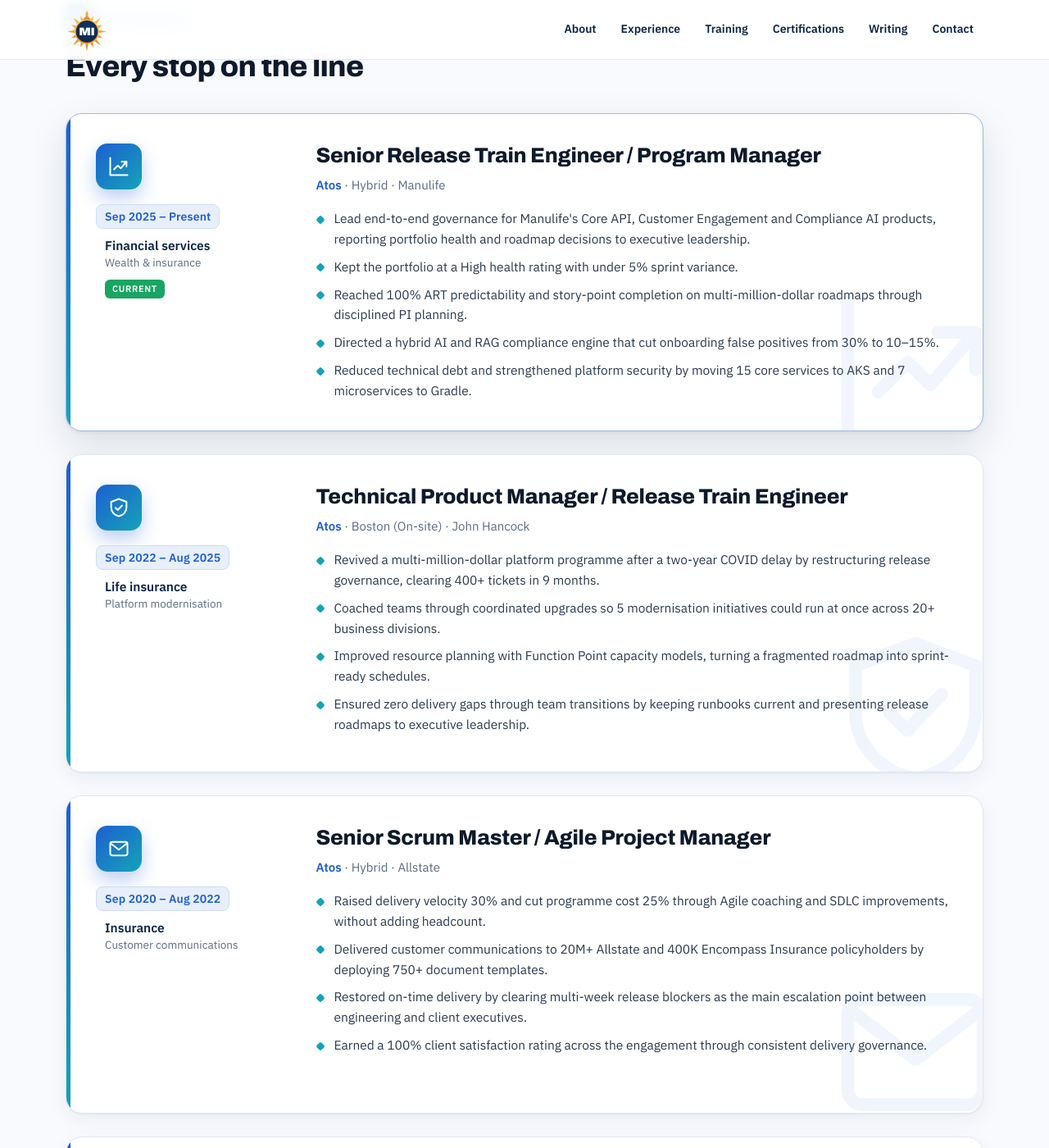
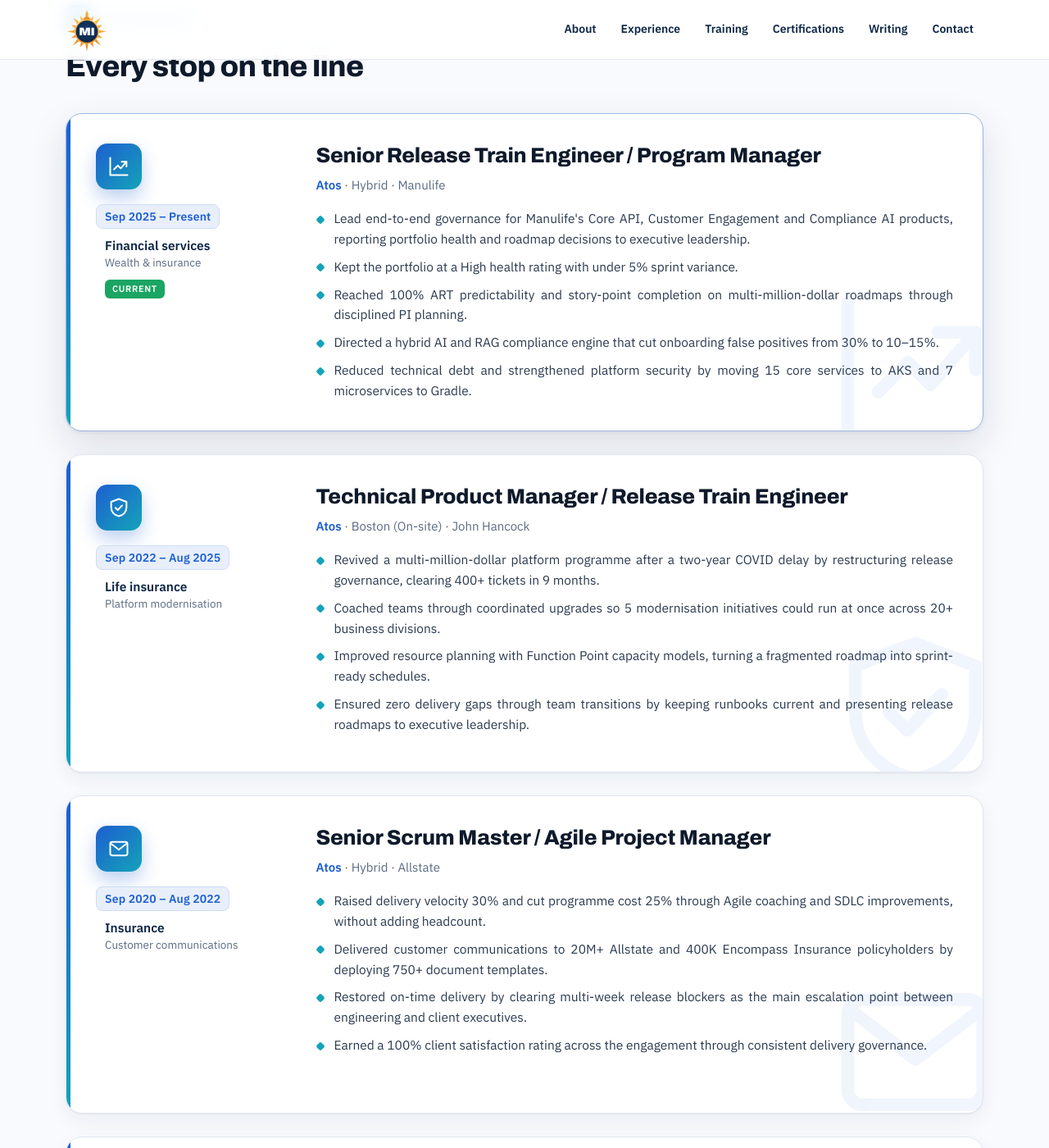
Before and after one commit to Madhan-I/Madhan-I.github.io, a Jekyll site: the page built from index.html, in a window 1280 px wide and 1400 px high, scrolled down 1952 px. Shown: the whole window at 82% size. Built offline with Jekyll 4.4.1, drawn with Linux system fonts in a browser that asks for light colours.

Commit message:
Justify experience bullet points
Co-Authored-By: Claude Opus 5.5 <noreply@anthropic.com>
Claude-Session: https://claude.ai/code/session_01MFRrTt7LBDdX57m85KHNGp

```diff
--- a/assets/css/style.css
+++ b/assets/css/style.css
@@ -459,3 +459,5 @@ nav .wrap { padding-block: 10px; }
 @media (min-width: 521px) { .metric p { text-align: justify; text-justify: inter-word; hyphens: manual; -webkit-hyphens: manual; font-size: 14px; } }
 
 @media (max-width: 760px) { .hero-copy .lede, .about .copy p { text-align: justify; text-justify: inter-word; hyphens: manual; -webkit-hyphens: manual; max-width: none; } }
+
+.job-body li { text-align: justify; text-justify: inter-word; }
```
